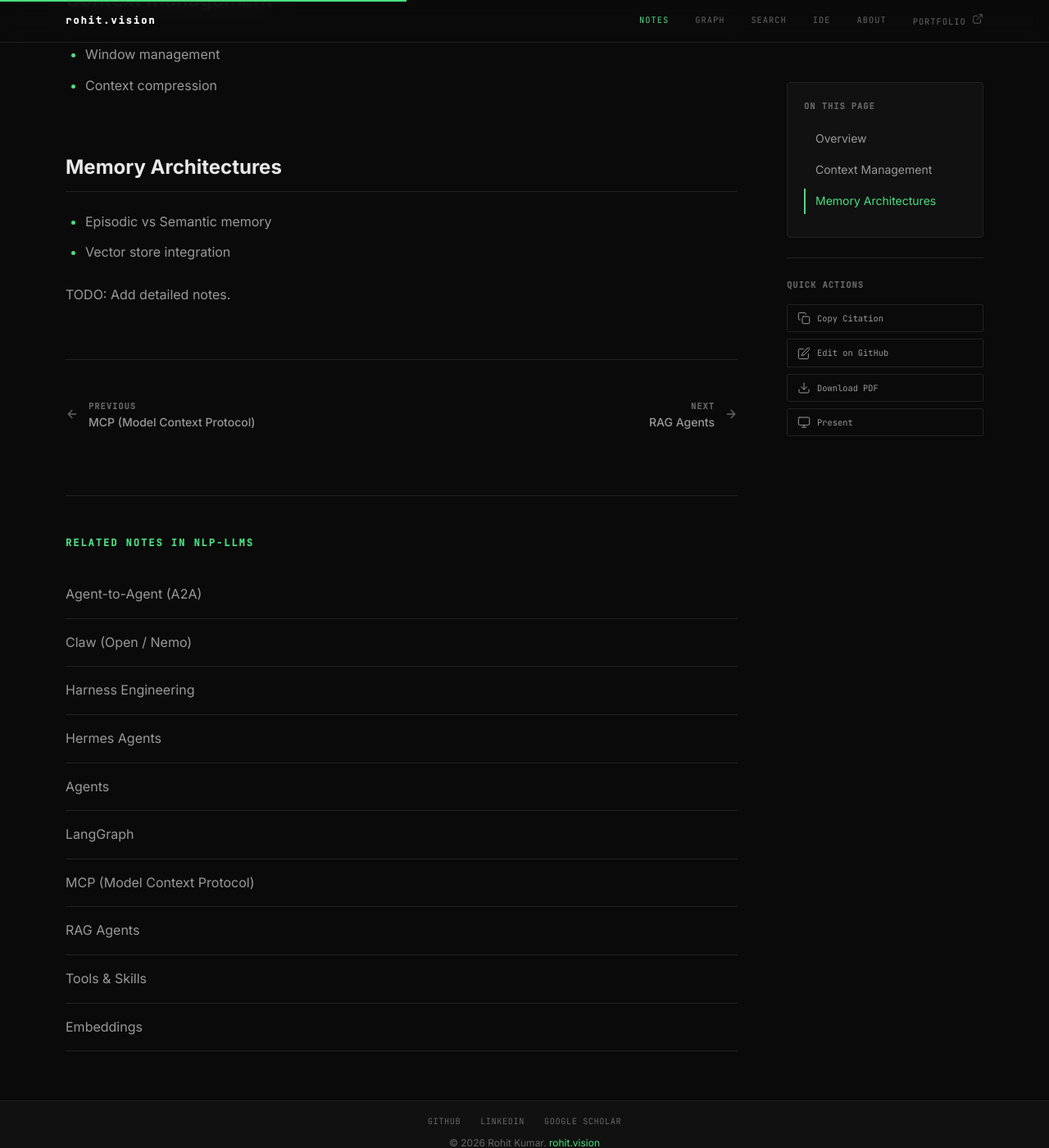
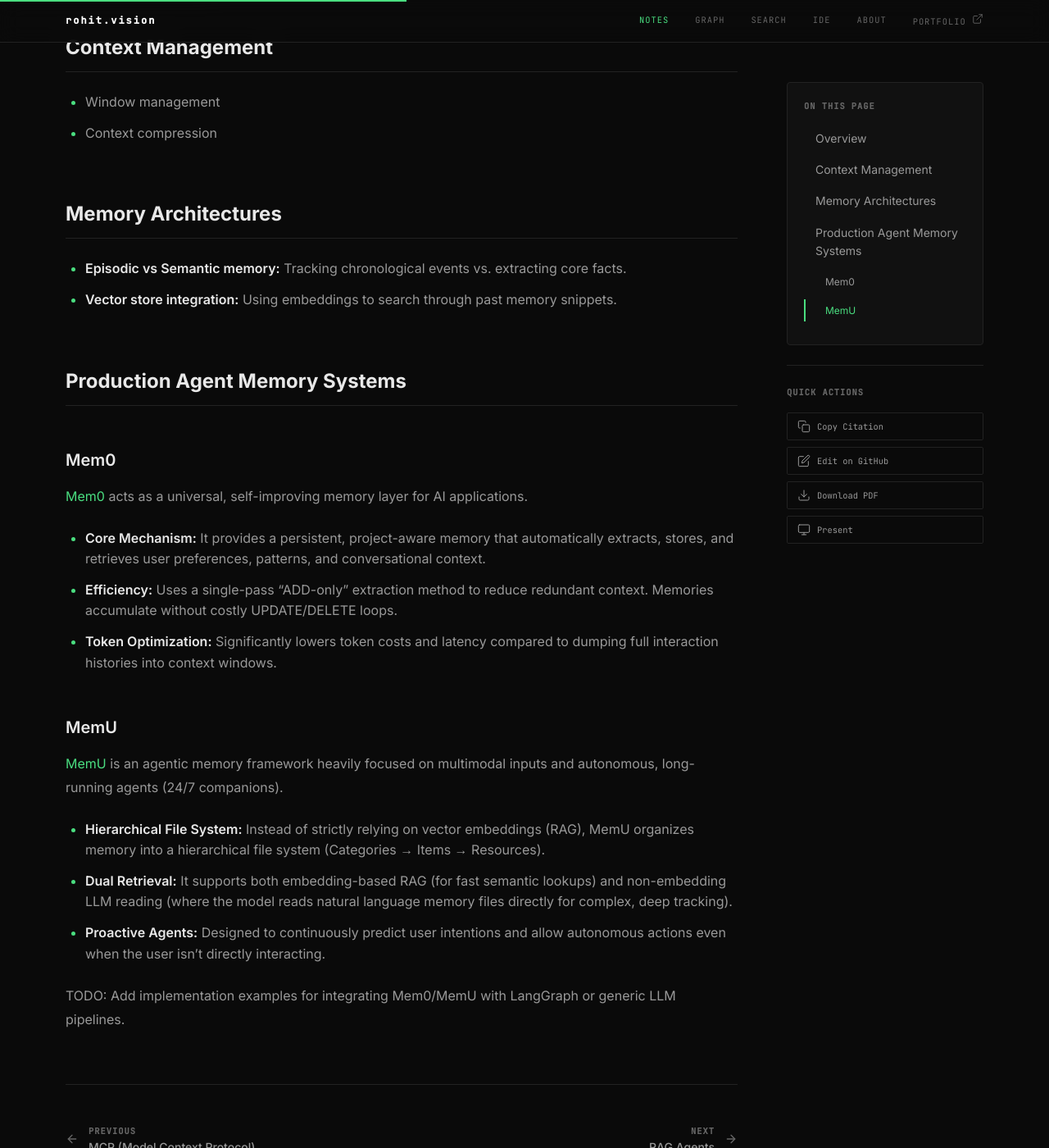
Before and after one commit to rokmr/blogs, a Jekyll site: the page built from _notes/nlp-llms/agents/memory-context.md, in a window 1280 px wide and 1400 px high, scrolled down 572 px. Shown: the whole window at 82% size. Built offline with Jekyll 4.4.1, drawn with Linux system fonts in a browser that asks for light colours; nearby versions of some CDN libraries; some of the changed text lies outside the part shown.

Commit message:
docs: expand agent memory notes with Mem0 and MemU framework details

```diff
--- a/_notes/nlp-llms/agents/memory-context.md
+++ b/_notes/nlp-llms/agents/memory-context.md
@@ -1,23 +1,37 @@
 ---
 title: "Memory & Context Management"
-description: "Managing short/long-term memory and context windows in agents"
+description: "Managing short/long-term memory and context windows in agents, including Mem0 and MemU frameworks"
 subject: nlp-llms
 math: false
-tags: [nlp, llm, agents, memory, context]
+tags: [nlp, llm, agents, memory, context, mem0, memu]
 status: wip
 sitemap: false
 ---
 
 ## Overview
 
-Effective agents require both short-term conversational context and long-term memory retrieval.
+Effective agents require both short-term conversational context and long-term memory retrieval to maintain personalized, coherent states across long-running interactions.
 
 ## Context Management
 - Window management
 - Context compression
 
 ## Memory Architectures
-- Episodic vs Semantic memory
-- Vector store integration
+- **Episodic vs Semantic memory:** Tracking chronological events vs. extracting core facts.
+- **Vector store integration:** Using embeddings to search through past memory snippets.
 
-TODO: Add detailed notes.
+## Production Agent Memory Systems
+
+### Mem0
+[Mem0](https://github.com/mem0ai/mem0) acts as a universal, self-improving memory layer for AI applications.
+- **Core Mechanism:** It provides a persistent, project-aware memory that automatically extracts, stores, and retrieves user preferences, patterns, and conversational context.
+- **Efficiency:** Uses a single-pass "ADD-only" extraction method to reduce redundant context. Memories accumulate without costly UPDATE/DELETE loops.
+- **Token Optimization:** Significantly lowers token costs and latency compared to dumping full interaction histories into context windows.
+
+### MemU
+[MemU](https://github.com/NevaMind-AI/memU) is an agentic memory framework heavily focused on multimodal inputs and autonomous, long-running agents (24/7 companions).
+- **Hierarchical File System:** Instead of strictly relying on vector embeddings (RAG), MemU organizes memory into a hierarchical file system (Categories → Items → Resources).
+- **Dual Retrieval:** It supports both embedding-based RAG (for fast semantic lookups) and non-embedding LLM reading (where the model reads natural language memory files directly for complex, deep tracking).
+- **Proactive Agents:** Designed to continuously predict user intentions and allow autonomous actions even when the user isn't directly interacting.
+
+TODO: Add implementation examples for integrating Mem0/MemU with LangGraph or generic LLM pipelines.
```
